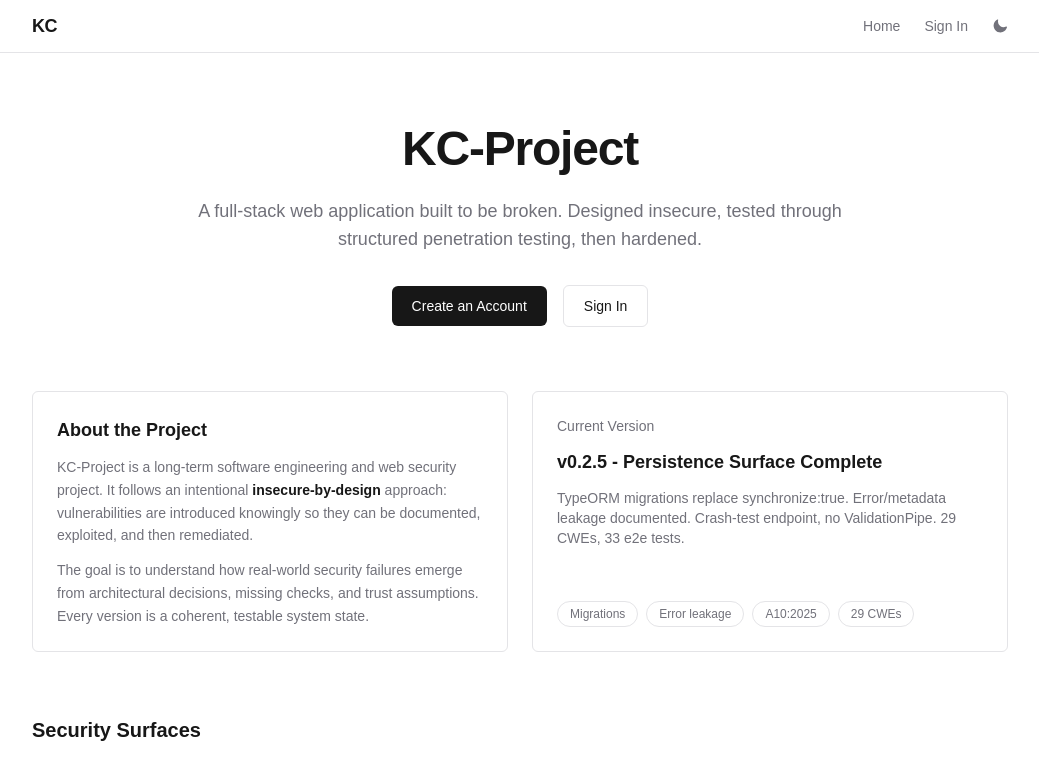
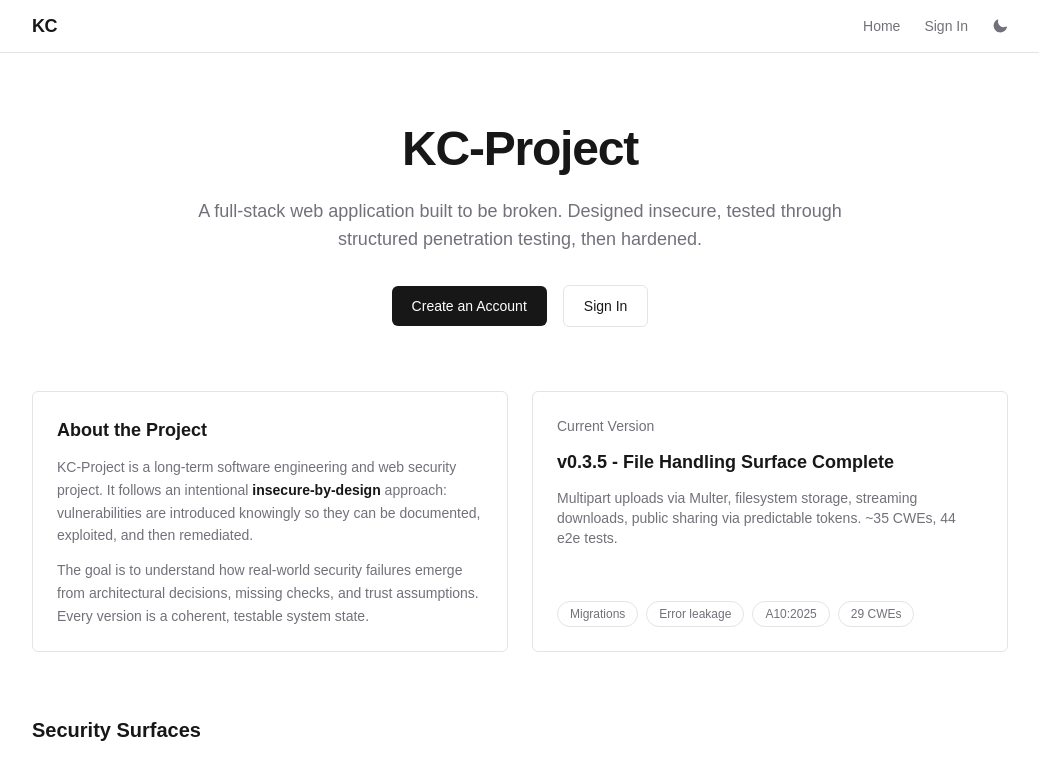
Before and after one commit to KLJr-Dev/KC-Project, a Next.js app in the folder frontend/: page / in a window 1280 px wide. Shown: the top 767 px of the page, without its empty margins (120-1159 px from the left). Built offline with nearby package versions, Linux system fonts and the light colour scheme.

Commit message:
feat(frontend): bump version badge to v0.3.5
File handling surface complete.

```diff
--- a/frontend/app/page.tsx
+++ b/frontend/app/page.tsx
@@ -80,10 +80,10 @@ export default function HomePage() {
         <div className="flex flex-col justify-between rounded-md border border-border p-6">
           <div className="space-y-3">
             <h2 className="text-sm font-medium text-muted">Current Version</h2>
-            <p className="text-lg font-semibold text-foreground">v0.2.5 - Persistence Surface Complete</p>
+            <p className="text-lg font-semibold text-foreground">v0.3.5 - File Handling Surface Complete</p>
             <p className="text-sm text-muted">
-              TypeORM migrations replace synchronize:true. Error/metadata leakage documented.
-              Crash-test endpoint, no ValidationPipe. 29 CWEs, 33 e2e tests.
+              Multipart uploads via Multer, filesystem storage, streaming downloads,
+              public sharing via predictable tokens. ~35 CWEs, 44 e2e tests.
             </p>
           </div>
           <div className="mt-6 flex flex-wrap gap-2">
```
